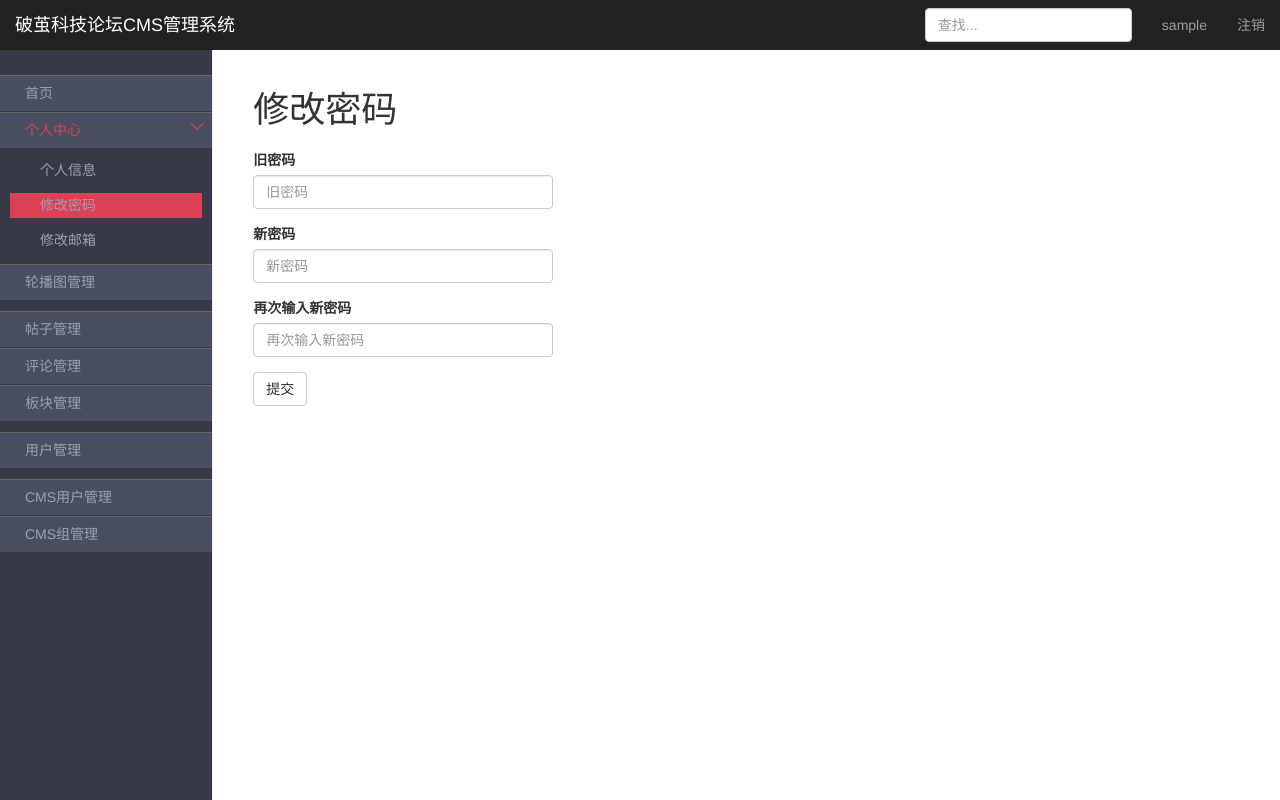
After one commit to XZH950926/mybbs, a Flask app: page /cms/resetpwd/ in a window 1280 px wide. The commit adds this page. Run offline with Flask 2, Linux system fonts and the light colour scheme; the visitor is signed in with stand-in values (Sample User, id 1); data comes from the database, SQL or seed files in the repository; some libraries are stand-ins or nearby versions.

Commit message:
这是我的第二次提交

```diff
--- a/apps/cms/view.py
+++ b/apps/cms/view.py
@@ -1,7 +1,8 @@
-from flask import Blueprint,render_template,request,jsonify
+from flask import Blueprint,render_template,request,jsonify,session
 from apps.cms.checkForm import *
 from apps.cms.model import *
 from ext import db
+from flask.views import MethodView
 from apps.common.response import *
 bp=Blueprint("bp",__name__,url_prefix="/cms")
 @bp.route("/")
@@ -14,15 +15,71 @@ def login():
     if fm.validate():
         password=fm.password.data
         email=fm.email.data
-        per=db.session.query(User).filter(User.email==email).first()
-        if not per:
+        user=db.session.query(User).filter(User.email==email).first()
+        if not user:
             return jsonify(resFail("用户不存在"))
-        if not per.checkPwd(password):
+        if not user.checkPwd(password):
             return jsonify(resFail("密码错误"))
         else:
+            session["checklogin"] = "login"
+            session["user_id"]=user.id
+            ischecked=request.values.get("ischeck")
+            if ischecked=="1":
+                session.permanent = True
             return jsonify(resSuccess())
     else:
         return jsonify(resFail(fm.err))
 @bp.route("/index/")
 def index():
-    return render_template("cms/index.html")
+    logindata=session.get("checklogin",None)#使用get+默认值的话并不会出现键值为空的情况
+    if logindata:
+        return render_template("cms/index.html")
+    else:
+        return render_template("cms/login.html")
+
+@bp.route("/logout/")
+def logout():
+    session.clear()
+    return render_template("cms/login.html")
+@bp.route("/user_info/")
+def user_info():
+    return render_template("cms/personal.html")
+
+class resetpwd(MethodView):
+    def get(self):
+        return render_template("cms/resetpassword.html")
+    def post(self):
+        fm=resetpwdForm(formdata=request.form)
+        if fm.validate():
+            password1=fm.password1.data
+            password2=fm.password2.data
+            user = db.session.query(User).filter(User.id == session["user_id"]).first()
+            if user.checkPwd(password1):
+                user.password=password2
+                db.session.commit()
+                return jsonify(resSuccess("修改成功"))
+            else:
+                return jsonify(resFail("旧密码不对"))
+
+        else:
+            return jsonify(resFail(fm.err))
+
+class resetemail(MethodView):
+    def get(self):
+        pass
+    def post(self):
+        pass
+
+
+bp.add_url_rule("/resetemail/",endpoint="resetemail",view_func=resetemail.as_view("resetemail"))
+bp.add_url_rule("/resetpwd/",endpoint="resetpwd",view_func=resetpwd.as_view("resetpwd"))
+
+@bp.context_processor
+def getUser():
+    login=session.get("checklogin")
+    if login:
+        user_id = session["user_id"]
+        user = User.query.filter(User.id==user_id).first()
+        return {"user":user}#会产生序列化问题
+    else:
+        return {}
--- a/apps/common/response.py
+++ b/apps/common/response.py
@@ -9,8 +9,8 @@ class showResponseInfo():
     fail=400
     argumentErr=401
 
-def resSuccess():
-    return respon(200,"登陆成功").__dict__
+def resSuccess(data=None):
+    return respon(200,"登陆成功",data).__dict__
 def resFail(data):
     return respon(400,"登录失败",data=data).__dict__
 def argumentErr(data):
--- /dev/null
+++ b/static/cms/css/main.css
@@ -0,0 +1,190 @@
+/*
+ * Base structure
+ */
+
+/* Move down content because we have a fixed navbar that is 50px tall */
+body {
+    padding-top: 50px;
+    overflow: hidden;
+}
+
+/*
+ * Global add-ons
+ */
+
+.sub-header {
+  padding-bottom: 10px;
+  border-bottom: 1px solid #eee;
+}
+
+/*
+ * Top navigation
+ * Hide default border to remove 1px line.
+ */
+.navbar-fixed-top {
+  border: 0;
+}
+
+/*
+ * Sidebar
+ */
+
+/* Hide for mobile, show later */
+.sidebar {
+  display: none;
+}
+@media (min-width: 768px) {
+  .sidebar {
+    position: fixed;
+    top: 51px;
+    bottom: 0;
+    left: 0;
+    z-index: 1000;
+    display: block;
+    padding: 20px;
+    overflow-x: hidden;
+    overflow-y: auto; /* Scrollable contents if viewport is shorter than content. */
+    background-color: #363a47;
+    border-right: 1px solid #eee;
+    margin-top: -1px;
+  }
+}
+
+.nav-sidebar{
+    padding: 5px 0;
+    margin-left: -20px;
+    margin-right: -20px;
+}
+
+.nav-sidebar > li{
+    background: #494f60;
+    border-bottom: 1px solid #363a47;
+    border-top: 1px solid #666;
+    line-height: 35px;
+}
+
+.nav-sidebar > li > a {
+    background: #494f60;
+    color: #9b9fb1;
+    margin-left: 25px;
+    display: block;
+}
+
+.nav-sidebar > li a span{
+    float: right;
+    width: 10px;
+    height:10px;
+    border-style: solid;
+    border-color: #9b9fb1 #9b9fb1 transparent transparent;
+    border-width: 1px;
+    transform: rotate(45deg);
+    position: relative;
+    top: 10px;
+    margin-right: 10px;
+}
+
+.nav-sidebar > li > a:hover{
+    color: #fff;
+    background: #494f60;
+    text-decoration: none;
+}
+
+.nav-sidebar > li > .subnav{
+    display: none;
+}
+
+.nav-sidebar > li.unfold{
+    background: #494f60;
+}
+
+.nav-sidebar > li.unfold > .subnav{
+    display: block;
+}
+
+.nav-sidebar > li.unfold > a{
+    color: #db4055;
+}
+
+.nav-sidebar > li.unfold > a span{
+    transform: rotate(135deg);
+    top: 5px;
+    border-color: #db4055 #db4055 transparent transparent;
+}
+
+.subnav{
+    padding-left: 10px;
+    padding-right: 10px;
+    background: #363a47;
+    overflow: hidden;
+}
+
+.subnav li{
+    overflow: hidden;
+    margin-top: 10px;
+    line-height: 25px;
+    height: 25px;
+}
+
+.subnav li.active{
+    background: #db4055;
+}
+
+.subnav li a{
+    /*display: block;*/
+    color: #9b9fb1;
+    padding-left: 30px;
+    height:25px;
+    line-height: 25px;
+}
+
+.subnav li a:hover{
+    color: #fff;
+}
+
+.nav-group{
+    margin-top: 10px;
+}
+
+
+.main {
+  padding: 20px;
+}
+@media (min-width: 768px) {
+  .main {
+    padding-right: 40px;
+    padding-left: 40px;
+  }
+}
+.main .page-header {
+  margin-top: 0;
+}
+
+
+/*
+ * Placeholder dashboard ideas
+ */
+
+.placeholders {
+  margin-bottom: 30px;
+  text-align: center;
+}
+.placeholders h4 {
+  margin-bottom: 0;
+}
+.placeholder {
+  margin-bottom: 20px;
+}
+.placeholder img {
+  display: inline-block;
+  border-radius: 50%;
+}
+
+.main_content{
+    margin-top: 20px;
+}
+.top-group{
+    padding: 5px 10px;
+    border-radius: 2px;
+    background: #ecedf0;
+    overflow: hidden;
+}
--- a/static/cms/js/login.js
+++ b/static/cms/js/login.js
@@ -84,6 +84,7 @@ $(function(){
         ev.preventDefault();
         email=$("#inputEmail").val()
         password=$("#inputPassword").val()
+        ischeck=$("#rememberme").prop("checked")
         csrf_token=$("meta[name=csrf_token]").attr("value")
         $.ajax({
             url:"/cms/login/",
@@ -91,6 +92,7 @@ $(function(){
             data:{
                 "email":email,
                 "password":password,
+                "ischeck":ischeck ? '1':'0',
                 "csrf_token":csrf_token
             },
             success:function(data){
--- /dev/null
+++ b/static/cms/js/main.js
@@ -0,0 +1,61 @@
+/**
+ * Created by Administrator on 2016/12/17.
+ */
+
+$(function () {
+    $('.nav-sidebar>li>a').click(function (event) {
+        var that = $(this);
+        if(that.children('a').attr('href') == '#'){
+            event.preventDefault();
+        }
+        if(that.parent().hasClass('unfold')){
+            that.parent().removeClass('unfold');
+        }else{
+            that.parent().addClass('unfold').siblings().removeClass('unfold');
+        }
+        console.log('coming....');
+    });
+
+    $('.nav-sidebar a').mouseleave(function () {
+        $(this).css('text-decoration','none');
+    });
+});
+
+
+$(function () {
+    var url = window.location.href;
+    if(url.indexOf('profile') >= 0){
+        var profileLi = $('.profile-li');
+        profileLi.addClass('unfold').siblings().removeClass('unfold');
+        profileLi.children('.subnav').children().eq(0).addClass('active').siblings().removeClass('active');
+    } else if(url.indexOf('resetpwd') >= 0){
+        var profileLi = $('.profile-li');
+        profileLi.addClass('unfold').siblings().removeClass('unfold');
+        profileLi.children('.subnav').children().eq(1).addClass('active').siblings().removeClass('active');
+    } else if(url.indexOf('resetemail') >= 0){
+        var profileLi = $('.profile-li');
+        profileLi.addClass('unfold').siblings().removeClass('unfold');
+        profileLi.children('.subnav').children().eq(2).addClass('active').siblings().removeClass('active');
+    } else if(url.indexOf('posts') >= 0){
+        var postManageLi = $('.post-manage');
+        postManageLi.addClass('unfold').siblings().removeClass('unfold');
+    }else if(url.indexOf('border') >= 0){
+        var boardManageLi = $('.board-manage');
+        boardManageLi.addClass('unfold').siblings().removeClass('unfold');
+    }else if(url.indexOf('permissions') >= 0){
+        var permissionManageLi = $('.permission-manage');
+        permissionManageLi.addClass('unfold').siblings().removeClass('unfold');
+    }else if(url.indexOf('fuser') >= 0){
+        var roleManageLi = $('.role-manage');
+        roleManageLi.addClass('unfold').siblings().removeClass('unfold');
+    }else if(url.indexOf('add_cmsuser') >= 0){
+        var userManageLi = $('.user-manage');
+        userManageLi.addClass('unfold').siblings().removeClass('unfold');
+    }else if(url.indexOf('cmsrole_manage') >= 0){
+        var cmsroleManageLi = $('.cmsrole-manage');
+        cmsroleManageLi.addClass('unfold').siblings().removeClass('unfold');
+    }else if(url.indexOf('add_user_group') >= 0) {
+        var commentsManageLi = $('.comments-manage');
+        commentsManageLi.addClass('unfold').siblings().removeClass('unfold');
+    }
+});
--- /dev/null
+++ b/templates/cms/base.html
@@ -0,0 +1,71 @@
+<!DOCTYPE html>
+<html lang="en">
+<head>
+    <meta charset="UTF-8">
+    <meta name="csrf_token" value="{{csrf_token()}}">
+    <title>{% block title %} {% endblock %}</title>
+    <script src="{{url_for('static',filename='jquery-1.11.1.min.js')}}"></script>
+    <script src="{{url_for('static',filename='bootstrap.min.js')}}"></script>
+    <link href="{{url_for('static',filename='bootstrap.min.css')}}" rel="stylesheet" type="text/css">
+    <link rel="stylesheet" type="text/css" href="{{url_for('static',filename='cms/css/main.css')}}">
+    <script src="{{url_for('static',filename='cms/js/main.js')}}"></script>
+    <script src="{{url_for('static',filename='common/sweetalert/xtalert.js')}}"></script>
+    <script src="{{url_for('static',filename='common/sweetalert/sweetalert.min.js')}}"></script>
+    <link rel="stylesheet" type="text/css" href="{{url_for('static',filename='common/sweetalert/sweetalert.css')}}">
+    {% block head %} {% endblock %}
+</head>
+<body>
+     <nav class="navbar navbar-inverse navbar-fixed-top" role="navigation">
+      <div class="container-fluid">
+        <div class="navbar-header">
+          <button type="button" class="navbar-toggle collapsed" data-toggle="collapse" data-target="#navbar" aria-expanded="false" aria-controls="navbar">
+            <span class="sr-only">Toggle navigation</span>
+            <span class="icon-bar"></span>
+            <span class="icon-bar"></span>
+            <span class="icon-bar"></span>
+          </button>
+          <a class="navbar-brand" href="#">破茧科技论坛CMS管理系统</a>
+        </div>
+        <div id="navbar" class="navbar-collapse collapse">
+          <ul class="nav navbar-nav navbar-right">
+            <li><a href="/cms/">{{ user.username }}</a></li>
+            <li><a href="/cms/logout/">注销</a></li>
+          </ul>
+          <form class="navbar-form navbar-right">
+            <input type="text" class="form-control" placeholder="查找...">
+          </form>
+        </div>
+      </div>
+    </nav>
+
+    <div class="container-fluid">
+      <div class="row">
+          <div class="col-sm-3 col-md-2 sidebar">
+              <ul class="nav-sidebar">
+                <li class="unfold"><a href="#">首页</a></li>
+                <li class="profile-li">
+                    <a href="#">个人中心<span></span></a>
+                    <ul class="subnav">
+                        <li><a href="/cms/user_info/">个人信息</a></li>
+                        <li><a href="/cms/resetpwd/">修改密码</a></li>
+                        <li><a href="/cms/resetemail/">修改邮箱</a></li>
+                    </ul>
+                </li>
+                    <li class="nav-group post-manage"><a href="#">轮播图管理</a></li>
+                    <li class="nav-group post-manage"><a href="#">帖子管理</a></li>
+                    <li class="comments-manage"><a href="#">评论管理</a></li>
+                    <li class="board-manage"><a href="#">板块管理</a></li>
+                    <li class="nav-group user-manage"><a href="#">用户管理</a></li>
+                     <li class="nav-group cmsuser-manage"><a href="#">CMS用户管理</a></li>
+                     <li class="cmsrole-manage"><a href="#">CMS组管理</a></li>
+            </ul>
+          </div>
+          <div class="col-sm-9 col-sm-offset-3 col-md-10 col-md-offset-2 main">
+            <h1>{% block page_title %} {% endblock %}</h1>
+            <div class="main_content">
+                {% block content %} {% endblock %}
+            </div>
+          </div>
+      </div>
+    </div>
+</body>
--- a/templates/cms/login.html
+++ b/templates/cms/login.html
@@ -28,7 +28,7 @@
                 <input type="password" id="inputPassword" class="form-control" placeholder="请输入你的密码" required>
                 <div id="remember" class="checkbox">
                     <label>
-                        <input type="checkbox" value="0"> 记住我
+                        <input type="checkbox" value="0" id="rememberme"> 记住我
                     </label>
                 </div>
                 <button class="btn btn-lg btn-primary btn-block btn-signin" type="submit" id="sub">登陆</button>
--- /dev/null
+++ b/templates/cms/resetpassword.html
@@ -0,0 +1,27 @@
+{% extends "cms/base.html" %}
+{% block head %}
+    <script src="{{url_for("static",filename="cms/js/resetpassword.js")}}">
+    </script>
+{% endblock %}
+{% block page_title %}
+修改密码
+{% endblock %}
+{% block content %}
+<form style="width:300px">
+  <div class="form-group" >
+    <label for="exampleInputEmail1">旧密码</label>
+    <input type="password" class="form-control" id="exampleInputPassword1" placeholder="旧密码">
+  </div>
+  <div class="form-group">
+    <label for="exampleInputPassword1">新密码</label>
+    <input type="password" class="form-control" id="exampleInputPassword2" placeholder="新密码">
+  </div>
+
+  <div class="form-group">
+    <label for="exampleInputFile">再次输入新密码</label>
+    <input type="password" class="form-control" id="exampleInputPassword3" placeholder="再次输入新密码">
+  </div>
+  <button type="submit" id="resetPwdBtn" class="btn btn-default">提交</button>
+</form>
+
+{% endblock %}
```
Also changed, not shown: apps/cms/checkForm.py (+6 -1 lines), templates/cms/index.html (+4 -10 lines), templates/cms/personal.html (added, +29 -0 lines).
